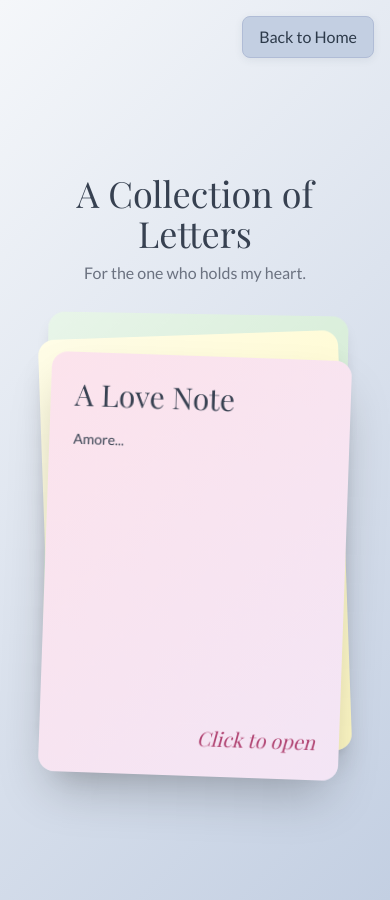
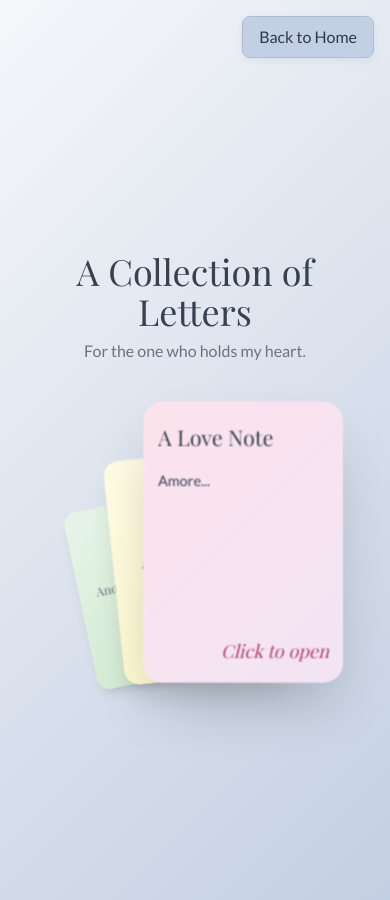
Before and after one commit to repsick3r/repsick3r.github.io, a Jekyll site: the page amore.html, which Jekyll copies as it is, in a window 390 px wide. Built offline with Jekyll 4.4.1, drawn with Linux system fonts in a browser that asks for light colours; nearby versions of some CDN libraries; some web fonts are replaced.

Commit message:
Fan the letter cards on phones and tablets, add tap to bring cards forward
Use the same fanned carousel at every width, sized to the screen, with
card text scaled on small screens. Touch screens bring a back card
forward on tap since they have no hover. Laptop layout is unchanged.

Co-Authored-By: Claude Opus 5.5 <noreply@anthropic.com>

```diff
--- a/amore.html
+++ b/amore.html
@@ -42,30 +42,34 @@
         .page-header {
             position: relative;
             text-align: center;
-            margin-bottom: 3.5rem; /* Clear the stacked cards, which rise above the front card */
+            margin-bottom: 0.5rem;
             margin-top: 4rem; /* Space for the home button */
         }
 
-        /* Carousel container is centered and takes up screen width on mobile */
+        /* Fanned card carousel, used at every screen size. Its geometry comes from
+           the variables below; phones and tablets get a tighter fan that fits the width. */
         .carousel-container {
+            --w: min(320px, calc((100vw - 24px) / 2.2), calc((100svh - 240px) / 2.05)); /* card width */
+            --x1: -30%;   --r1: -6deg;   /* middle card offset and tilt */
+            --x2: -60%;   --r2: -12deg;  /* back card offset and tilt */
+            --x1h: -45%;  --x2h: -85%;   /* where they slide to while the front card is focused */
+            --fx: 25%;                   /* where the front card slides to while a back card is focused */
             position: relative;
-            width: 90vw;
-            height: 60vh;
-            max-height: 450px;
+            width: 100%;
+            height: calc(var(--w) * 2.05);
             margin: 0 auto;
             display: flex;
             justify-content: center;
             align-items: center;
             perspective: 1500px;
             transform-style: preserve-3d;
+            transform: translateX(calc(var(--w) * 0.29)); /* centre the fan, which spreads to the left */
         }
 
         /* Base card style */
         .card {
-            width: 100%;
-            height: 100%;
-            max-width: 300px;
-            max-height: 420px;
+            width: var(--w);
+            height: calc(var(--w) * 1.406);
             transition: transform 0.6s cubic-bezier(0.25, 1, 0.5, 1), box-shadow 0.6s;
             cursor: pointer;
             position: absolute;
@@ -74,29 +78,94 @@
             display: flex;
             flex-direction: column;
             justify-content: space-between;
+            -webkit-tap-highlight-color: transparent;
         }
 
-        /* Mobile card stacking */
+        /* Phones and tablets: card text and padding follow the smaller card size.
+           Laptops keep the original sizes. */
+        @media (max-width: 1279px) {
+            .card {
+                padding: clamp(0.75rem, calc(var(--w) * 0.06), 1.5rem);
+            }
+            .card h2 {
+                font-size: clamp(1.125rem, calc(var(--w) * 0.075), 1.875rem);
+                margin-bottom: clamp(0.5rem, calc(var(--w) * 0.04), 1rem);
+            }
+            .card .text-2xl {
+                font-size: clamp(1rem, calc(var(--w) * 0.06), 1.5rem);
+            }
+            .card .text-xl {
+                font-size: clamp(0.95rem, calc(var(--w) * 0.05), 1.25rem);
+            }
+            .card .text-sm,
+            .card .m-auto > p:last-child {
+                font-size: clamp(0.75rem, calc(var(--w) * 0.034), 0.875rem);
+            }
+        }
+
+        /* Fanned-out layout - align left bottom corners on a sloped line */
         #letter-card-1 {
             z-index: 3;
-            transform: translateY(0) rotate(2deg);
+            transform: translateX(0) translateY(0) scale(1.2) rotateZ(0deg);
             background: linear-gradient(135deg, #fce3ec 0%, #f3e5f5 100%);
         }
         #placeholder-1 {
             z-index: 2;
-            transform: translateY(-5%) rotate(-2deg);
+            transform: translateX(var(--x1)) translateY(calc(var(--w) * 0.144)) scale(0.96) rotateZ(var(--r1));
             background: linear-gradient(135deg, #fffde7 0%, #fff9c4 100%);
         }
         #placeholder-2 {
             z-index: 1;
-            transform: translateY(-10%) rotate(1deg);
+            transform: translateX(var(--x2)) translateY(calc(var(--w) * 0.288)) scale(0.77) rotateZ(var(--r2));
             background: linear-gradient(135deg, #e8f5e9 0%, #c8e6c9 100%);
         }
 
-        /* Mobile tap/active effect - brings card to front */
-        .carousel-container .card:active {
-            transform: translateY(-5%) scale(1.05);
-            z-index: 10;
+        /* Mouse: hovering a card brings it forward and fans the others out */
+        @media (hover: hover) {
+            .carousel-container .card:hover {
+                transform: scale(1.25) rotateZ(0) !important;
+                z-index: 30;
+                box-shadow: 0 8px 32px rgba(44,62,80,0.2);
+            }
+
+            .carousel-container:has(#letter-card-1:hover) #placeholder-1 {
+                transform: translateX(var(--x1h)) translateY(calc(var(--w) * 0.144)) scale(0.9) rotateZ(calc(var(--r1) * 1.5));
+            }
+            .carousel-container:has(#letter-card-1:hover) #placeholder-2 {
+                transform: translateX(var(--x2h)) translateY(calc(var(--w) * 0.288)) scale(0.8) rotateZ(calc(var(--r2) * 1.25));
+            }
+
+            .carousel-container:has(#placeholder-1:hover) #letter-card-1 {
+                transform: translateX(var(--fx)) translateY(0) scale(1) rotateZ(8deg);
+            }
+            .carousel-container:has(#placeholder-1:hover) #placeholder-2 {
+                transform: translateX(var(--x1h)) translateY(calc(var(--w) * 0.288)) scale(0.9) rotateZ(calc(var(--r2) * 1.25));
+            }
+
+            .carousel-container:has(#placeholder-2:hover) #letter-card-1 {
+                transform: translateX(var(--fx)) translateY(0) scale(1) rotateZ(8deg);
+            }
+            .carousel-container:has(#placeholder-2:hover) #placeholder-1 {
+                transform: translateX(0) translateY(calc(var(--w) * 0.144)) scale(0.9) rotateZ(var(--r1));
+            }
+        }
+
+        /* Touch: tapping a back card brings it forward the same way (set from the script below) */
+        .carousel-container[data-focus="placeholder-1"] #placeholder-1,
+        .carousel-container[data-focus="placeholder-2"] #placeholder-2 {
+            transform: scale(1.25) rotateZ(0);
+            z-index: 30;
+            box-shadow: 0 8px 32px rgba(44,62,80,0.2);
+        }
+        .carousel-container[data-focus="placeholder-1"] #letter-card-1,
+        .carousel-container[data-focus="placeholder-2"] #letter-card-1 {
+            transform: translateX(var(--fx)) translateY(0) scale(1) rotateZ(8deg);
+        }
+        .carousel-container[data-focus="placeholder-1"] #placeholder-2 {
+            transform: translateX(var(--x1h)) translateY(calc(var(--w) * 0.288)) scale(0.9) rotateZ(calc(var(--r2) * 1.25));
+        }
+        .carousel-container[data-focus="placeholder-2"] #placeholder-1 {
+            transform: translateX(0) translateY(calc(var(--w) * 0.144)) scale(0.9) rotateZ(var(--r1));
         }
 
         /* Back to Home button */
@@ -115,7 +184,7 @@
         }
 
         /* --- Desktop Styles (Applied on larger screens) --- */
-        /* Below 1280px the stacked mobile layout is used, since the fanned cards need the width. */
+        /* From 1280px the heading moves to a left column and the fan opens wider on the right. */
         @media (min-width: 1280px) {
             /* Header sits in a left column */
             .page-header {
@@ -130,9 +199,13 @@
             }
 
             /* Card width scales with the screen so the fan never reaches the header
-               or runs off the top and bottom. Everything below is relative to --w. */
+               or runs off the top and bottom. */
             .carousel-container {
                 --w: min(416px, calc((100vw - 540px) / 2.6), calc((100vh - 140px) / 1.9));
+                --x1: -55%;   --r1: -8deg;
+                --x2: -110%;  --r2: -16deg;
+                --x1h: -80%;  --x2h: -130%;
+                --fx: 55%;
                 position: absolute;
                 left: calc(100% - 56px - var(--w) * 0.65);
                 top: 50%;
@@ -140,58 +213,15 @@
                 width: auto;
                 height: auto;
             }
-
-            .card {
-                width: var(--w);
-                height: calc(var(--w) * 1.406);
-                max-width: none;
-                max-height: none;
-            }
-
-            /* Fanned-out desktop layout - align left bottom corners on a sloped line */
-            #letter-card-1 {
-                transform: translateX(0) translateY(0) scale(1.2) rotateZ(0deg);
-                z-index: 3;
-            }
-            #placeholder-1 {
-                transform: translateX(-55%) translateY(calc(var(--w) * 0.144)) scale(0.96) rotateZ(-8deg);
-                z-index: 2;
-            }
-            #placeholder-2 {
-                transform: translateX(-110%) translateY(calc(var(--w) * 0.288)) scale(0.77) rotateZ(-16deg);
-                z-index: 1;
-            }
-
-            /* Desktop hover effect - highlights the hovered card and adjusts others */
-            .carousel-container .card:hover {
-                transform: scale(1.25) rotateZ(0) !important;
-                z-index: 30;
-                box-shadow: 0 8px 32px rgba(44,62,80,0.2);
-            }
-
-            .carousel-container:has(#letter-card-1:hover) #placeholder-1 {
-                transform: translateX(-80%) translateY(calc(var(--w) * 0.144)) scale(0.9) rotateZ(-12deg);
-            }
-            .carousel-container:has(#letter-card-1:hover) #placeholder-2 {
-                transform: translateX(-130%) translateY(calc(var(--w) * 0.288)) scale(0.8) rotateZ(-20deg);
-            }
-
-            .carousel-container:has(#placeholder-1:hover) #letter-card-1 {
-                transform: translateX(55%) translateY(0) scale(1) rotateZ(8deg);
-            }
-            .carousel-container:has(#placeholder-1:hover) #placeholder-2 {
-                transform: translateX(-80%) translateY(calc(var(--w) * 0.288)) scale(0.9) rotateZ(-20deg);
-            }
-
-            .carousel-container:has(#placeholder-2:hover) #letter-card-1 {
-                transform: translateX(55%) translateY(0) scale(1) rotateZ(8deg);
-            }
-            .carousel-container:has(#placeholder-2:hover) #placeholder-1 {
-                transform: translateX(0) translateY(calc(var(--w) * 0.144)) scale(0.9) rotateZ(-8deg);
-            }
         }
 
         /* ================= Single letter view ================= */
+
+        /* The fan is shifted to stay centred; never let it cause sideways scrolling */
+        #letters-view {
+            overflow-x: hidden;
+            overflow-x: clip;
+        }
 
         #letter-view {
             position: relative;
```
Also changed, not shown: other parts of amore.html (+30 -1 lines).
